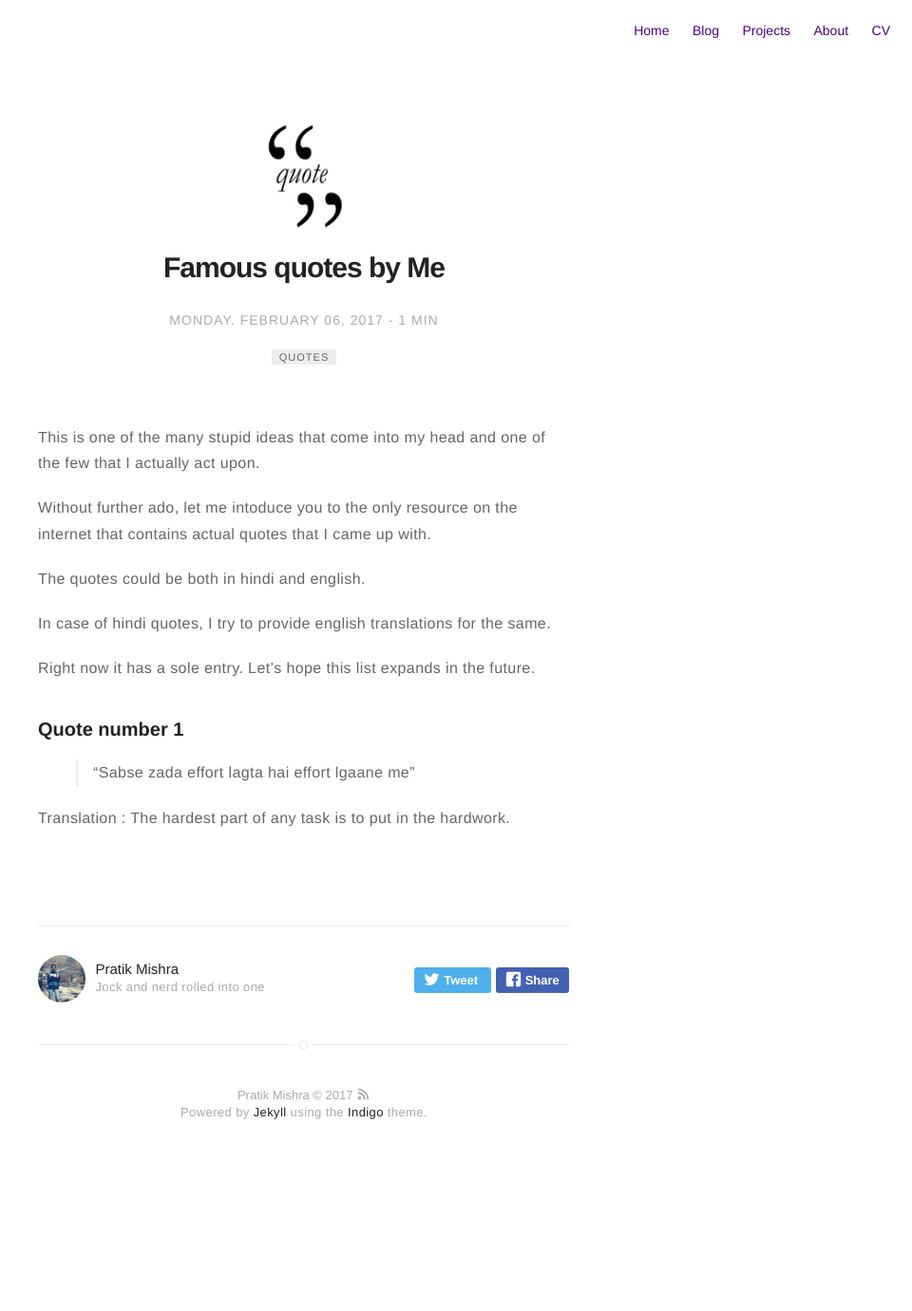
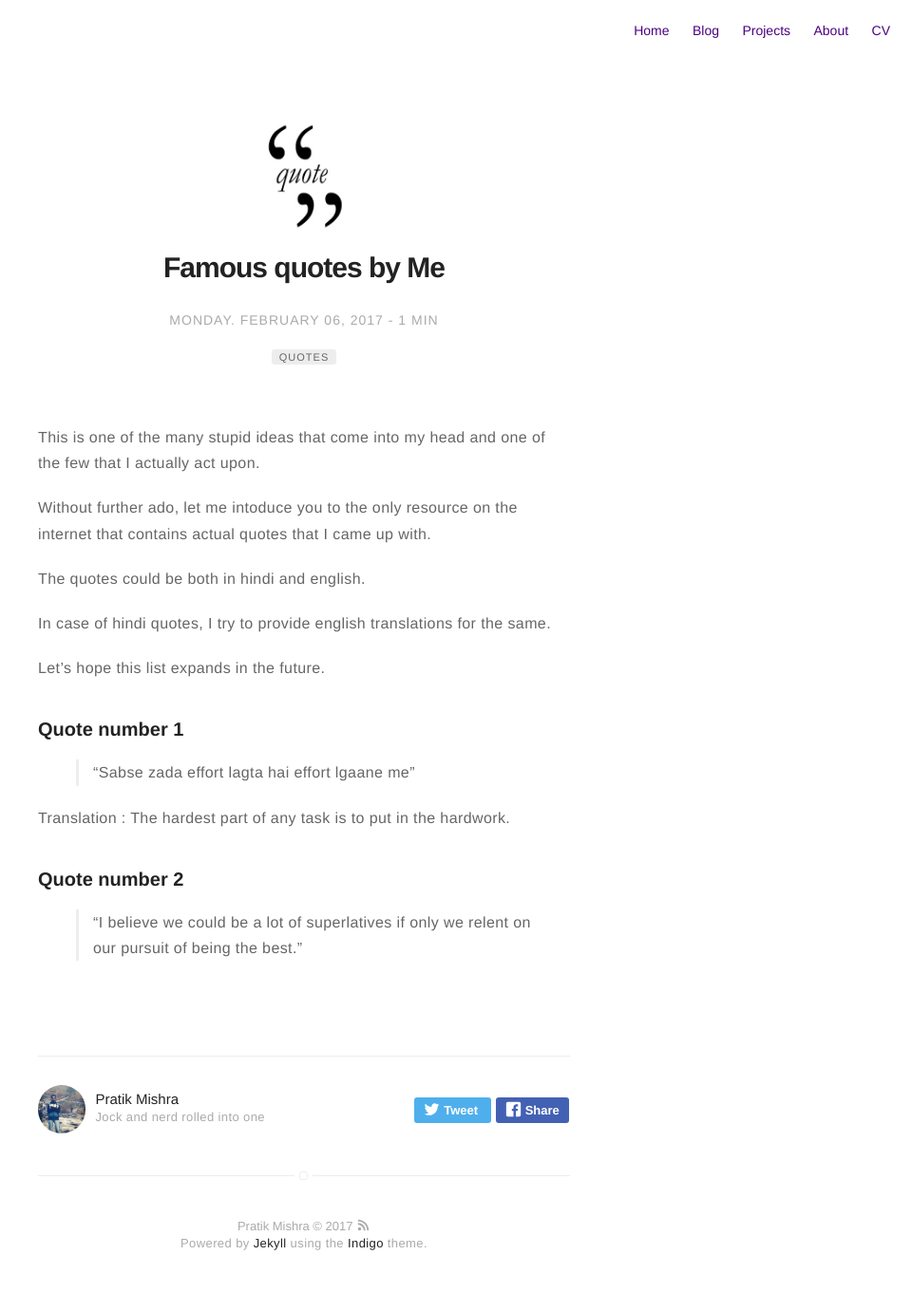
Before and after one commit to pratik1105/oldwebsite, a Jekyll site: the page built from _posts/2017-02-06-Famous-Quotes-by-me.markdown, in a window 1280 px wide. Shown: the whole page at 95% size, without its empty margins (320-1280 px from the left). Built offline with Jekyll 4.4.1, drawn with Linux system fonts in a browser that asks for light colours; before the commit the page ends 1243 px from its top, so only the background shows below that.

Commit message:
added new quote

```diff
--- a/_posts/2017-02-06-Famous-Quotes-by-me.markdown
+++ b/_posts/2017-02-06-Famous-Quotes-by-me.markdown
@@ -22,10 +22,14 @@ The quotes could be both in hindi and english.
 
 In case of hindi quotes, I try to provide english translations for the same.
 
-Right now it has a sole entry. Let's hope this list expands in the future.
+Let's hope this list expands in the future.
 
 <h3>Quote number 1</h3>
 
 > "Sabse zada effort lagta hai effort lgaane me"
 
 Translation : The hardest part of any task is to put in the hardwork.
+
+<h3>Quote number 2</h3>
+
+> "I believe we could be a lot of superlatives if only we relent on our pursuit of being the best."
```
